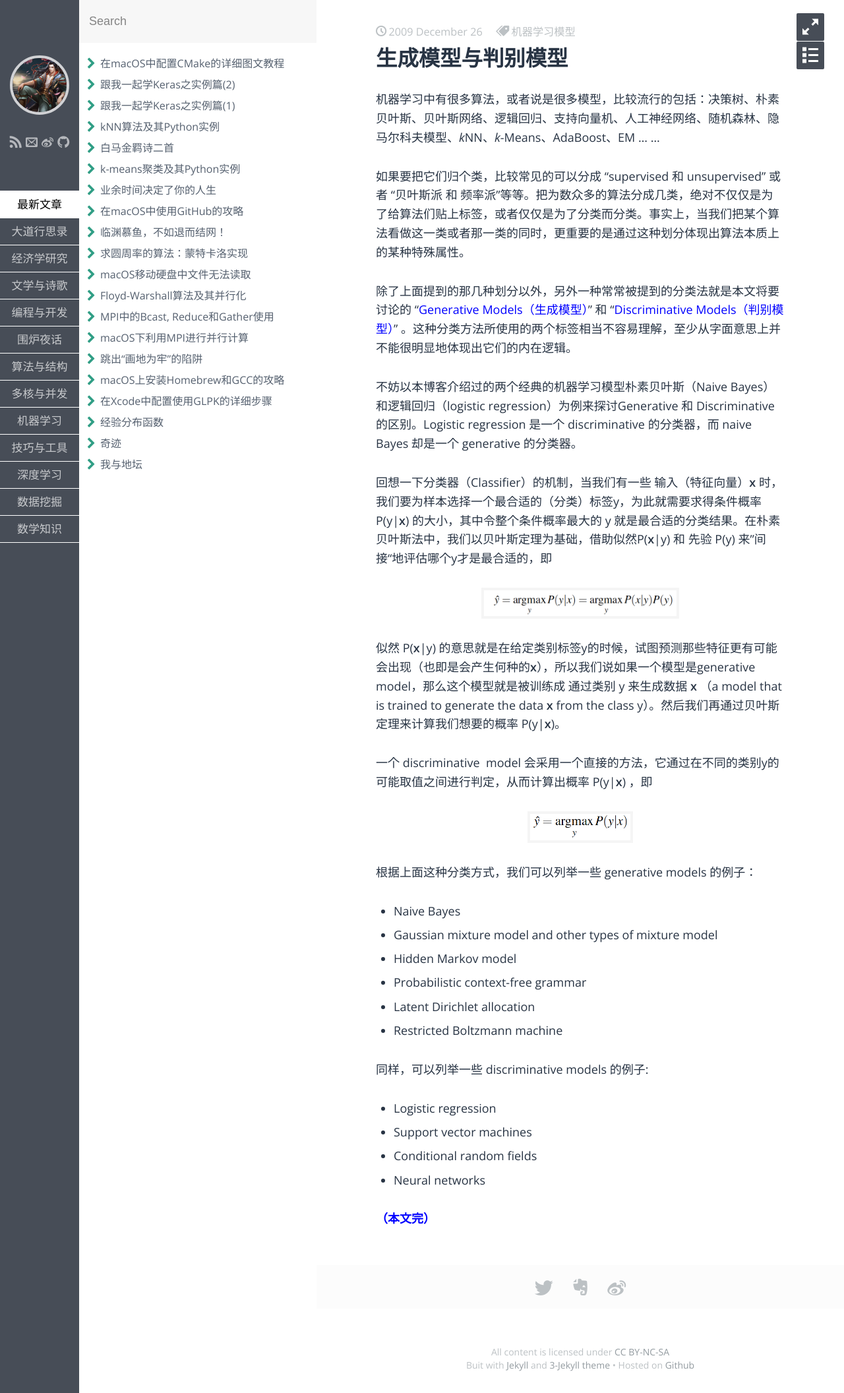
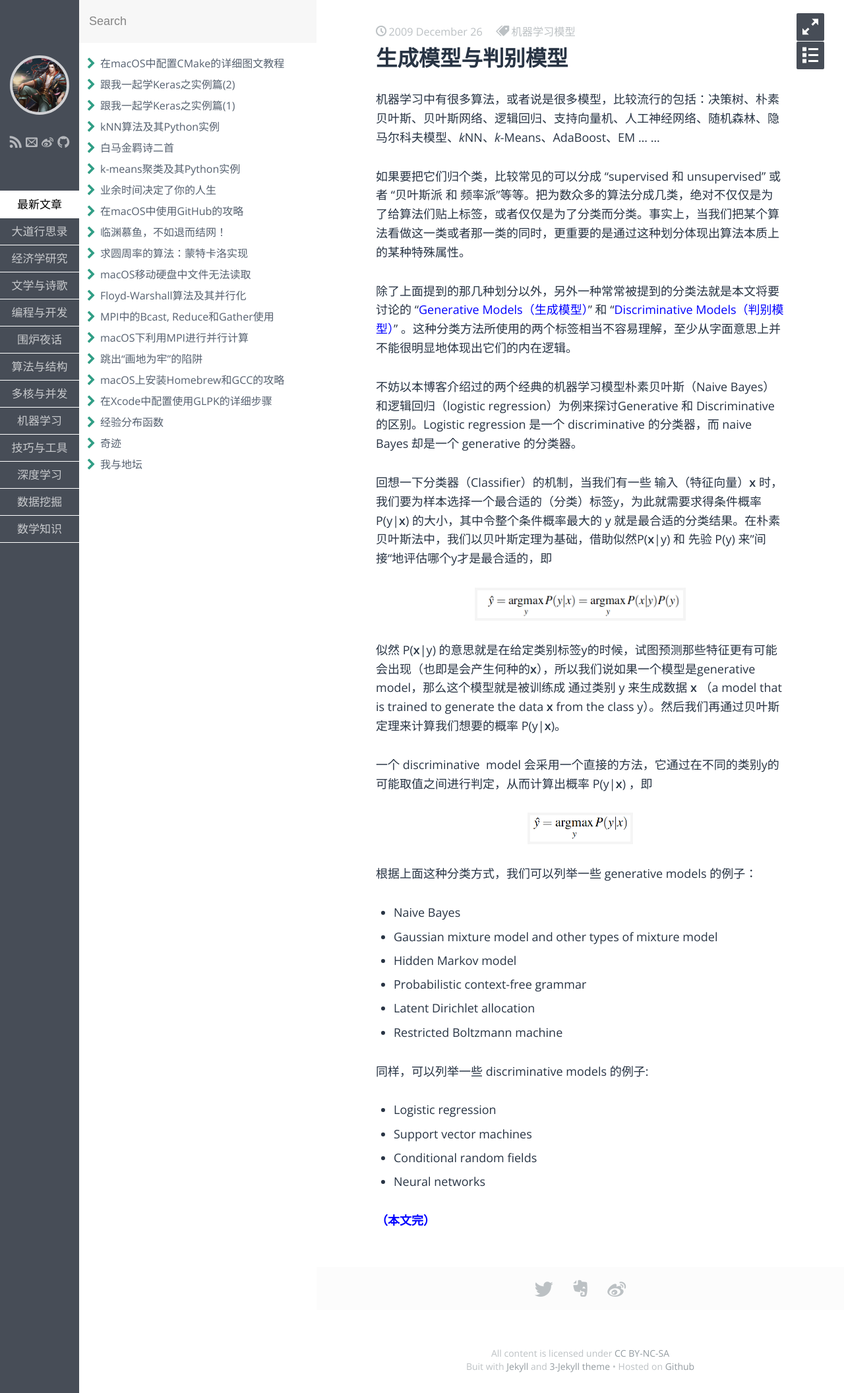
Before and after one commit to fzuo/baimafujinji, a Jekyll site: the page built from _posts/machinelearning/2009-12-26-generative-discriminative-model.md, in a window 1280 px wide. Shown: the whole page at 66% size. Built offline with Jekyll 4.4.1, drawn with Linux system fonts in a browser that asks for light colours; some web fonts are replaced.

Commit message:
Update 2009-12-26-generative-discriminative-model.md

```diff
--- a/_posts/machinelearning/2009-12-26-generative-discriminative-model.md
+++ b/_posts/machinelearning/2009-12-26-generative-discriminative-model.md
@@ -17,7 +17,7 @@
 回想一下分类器（Classifier）的机制，当我们有一些 输入（特征向量）**x** 时，我们要为样本选择一个最合适的（分类）标签y，为此就需要求得条件概率 P(y\|**x**) 的大小，其中令整个条件概率最大的 y 就是最合适的分类结果。在朴素贝叶斯法中，我们以贝叶斯定理为基础，借助似然P(**x**\|y) 和 先验 P(y) 来”间接“地评估哪个y才是最合适的，即
 
 <p align="center">
-<img src="https://fzuo.github.io/assets/img/excel/excel31.png" width="300">
+<img src="https://fzuo.github.io/assets/img/excel/excel31.png" width="320">
 </p>
 
 似然 P(**x**\|y) 的意思就是在给定类别标签y的时候，试图预测那些特征更有可能会出现（也即是会产生何种的**x**），所以我们说如果一个模型是generative model，那么这个模型就是被训练成 通过类别 y 来生成数据 **x** （a model that is trained to generate the data **x** from the class y）。然后我们再通过贝叶斯定理来计算我们想要的概率 P(y\|**x**)。
```
